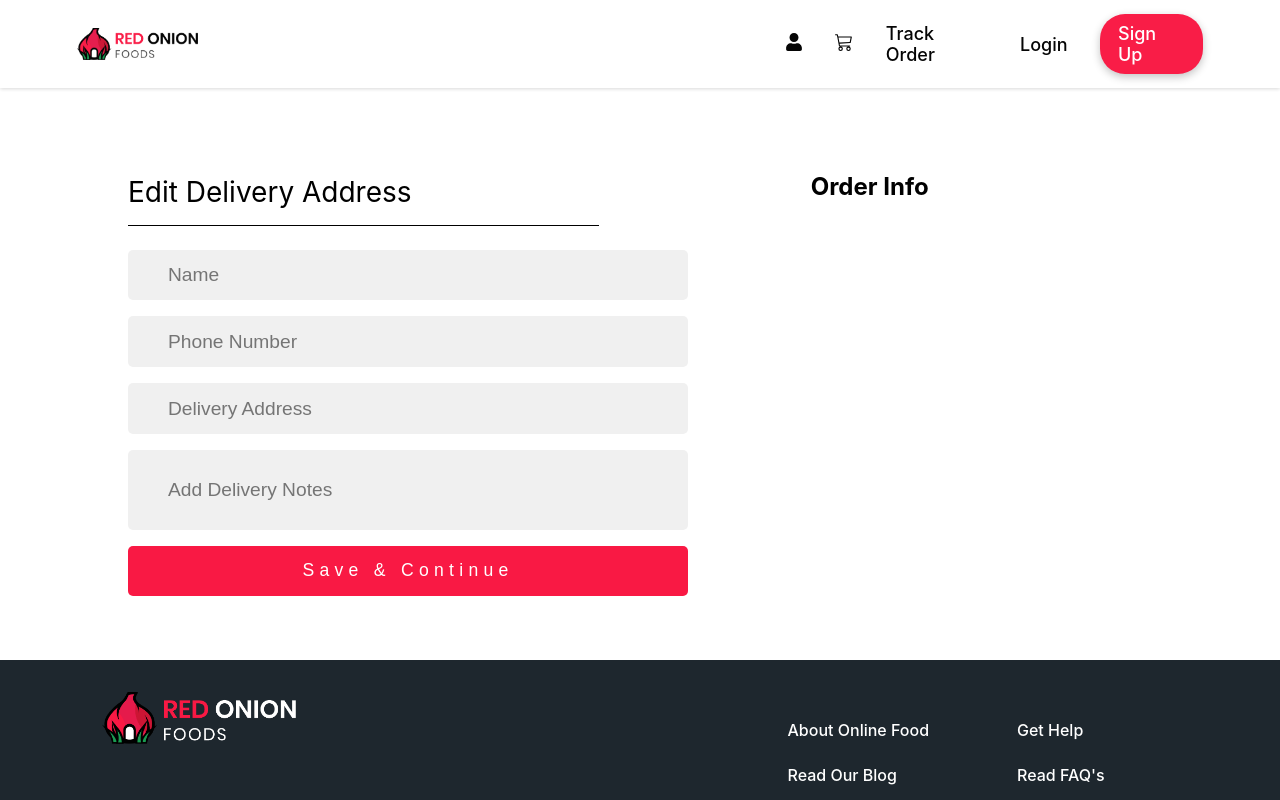
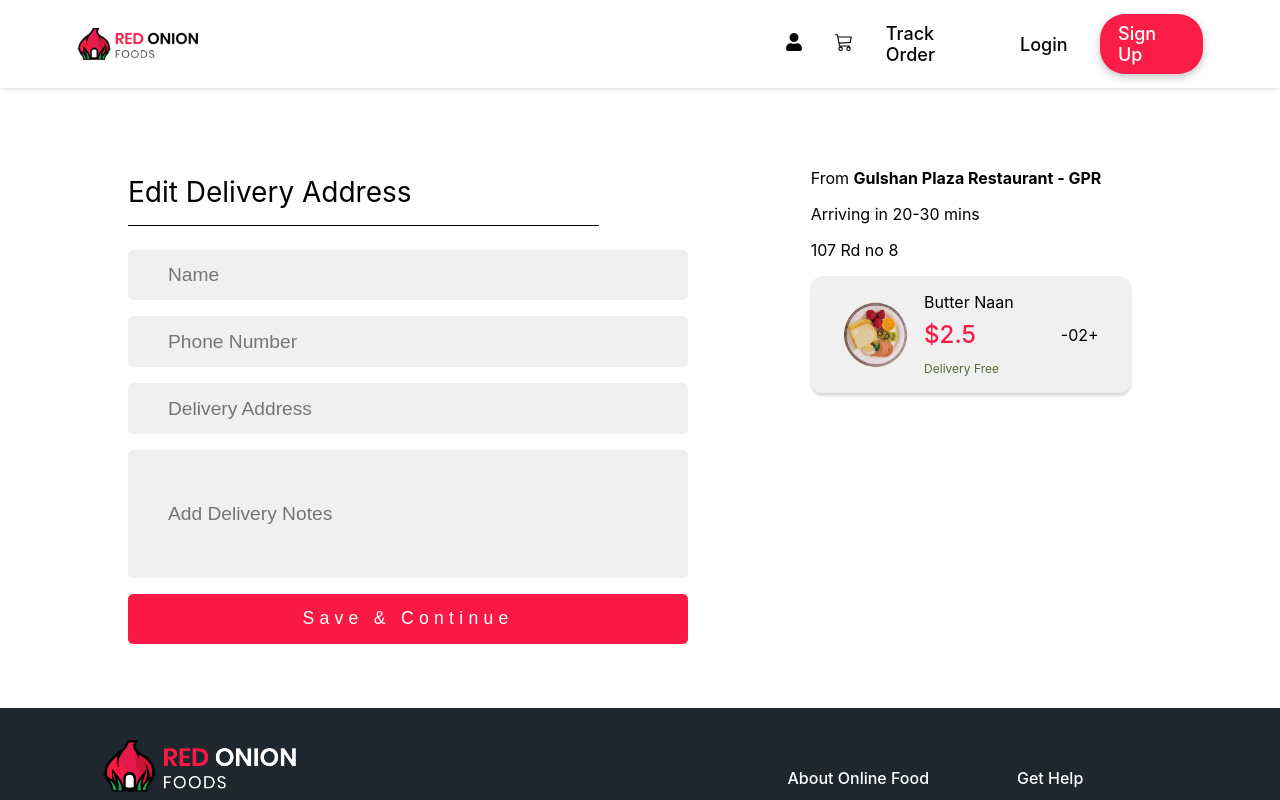
Before and after one commit to rirefat/red-onion, a React (Create React App) app: page /cart in a window 1280 px wide. Shown: the top 800 px of the page. Built offline with nearby package versions, Linux system fonts and the light colour scheme.

Commit message:
done cart item info

```diff
--- a/src/components/Cart/Cart.css
+++ b/src/components/Cart/Cart.css
@@ -36,7 +36,7 @@
   outline: none;
 }
 .cart .client-info form #delivery_notes {
-  min-height: 5rem;
+  min-height: 8rem;
   padding: 0 2.5rem !important;
 }
 .cart .client-info form button {
--- a/src/components/Cart/Cart.js
+++ b/src/components/Cart/Cart.js
@@ -1,4 +1,5 @@
 import React from 'react';
+import CartItem from '../CartItem/CartItem';
 import './Cart.css';
 
 const Cart = () => {
@@ -16,7 +17,11 @@ const Cart = () => {
                 </form>
             </div>
             <div className="order-info">
-                <h2>Order Info</h2>
+                <p>From <strong>Gulshan Plaza Restaurant - GPR</strong></p>
+                <p>Arriving in 20-30 mins</p>
+                <p>107 Rd no 8</p>
+
+                <CartItem></CartItem>
             </div>
         </div>
     );
--- a/src/components/Cart/Cart.scss
+++ b/src/components/Cart/Cart.scss
@@ -1,5 +1,6 @@
 $primary-color: #F91944;
 $primary-deep: #d2032b;
+$secondary-bg: #f0f0f0;
 
 .cart {
     display: grid;
@@ -32,7 +33,7 @@ $primary-deep: #d2032b;
                 font-size: 1.2rem;
                 border: none;
                 border-radius: 5px;
-                background-color: #f0f0f0;
+                background-color: $secondary-bg;
 
                 &:focus {
                     outline: none;
@@ -40,7 +41,7 @@ $primary-deep: #d2032b;
             }
 
             #delivery_notes{
-                min-height: 5rem;
+                min-height: 8rem;
                 padding: 0 2.5rem !important;
             }
 
--- /dev/null
+++ b/src/components/CartItem/CartItem.css
@@ -0,0 +1,33 @@
+.cart-item {
+  background-color: #f0f0f0;
+  display: flex;
+  justify-content: space-between;
+  align-items: center;
+  border-radius: 12px;
+  padding: 1rem 2rem;
+  margin-bottom: 1.8rem;
+  width: 75%;
+  box-shadow: rgba(0, 0, 0, 0.15) 0px 3px 3px 0px;
+}
+.cart-item .item-info {
+  display: flex;
+  justify-content: flex-start;
+  align-items: center;
+}
+.cart-item .item-info img {
+  width: 30%;
+  margin-right: 1rem;
+}
+.cart-item .item-info p {
+  margin-top: 0;
+  margin-bottom: 0.5rem;
+}
+.cart-item .item-info .price {
+  font-weight: 500;
+  font-size: 1.5rem;
+  color: #F91944;
+}
+.cart-item .item-info .note {
+  font-size: 12px;
+  color: darkolivegreen;
+}/*# sourceMappingURL=CartItem.css.map */
--- /dev/null
+++ b/src/components/CartItem/CartItem.js
@@ -0,0 +1,27 @@
+import React from 'react';
+import './CartItem.css';
+
+import img from '../../assets/images/breakfast/breakfast_id_2.png'
+
+const CartItem = () => {
+    return (
+        <div className='cart-item'>
+            <div className="item-info">
+                <img src={img} alt="" />
+                <div>
+                    <p>Butter Naan</p>
+                    <p className="price">$2.5</p>
+                    <span className='note'>Delivery Free</span>
+                </div>
+            </div>
+
+            <div className="quantity">
+                <span>-</span>
+                <span>02</span>
+                <span>+</span>
+            </div>
+        </div>
+    );
+};
+
+export default CartItem;
--- /dev/null
+++ b/src/components/CartItem/CartItem.scss
@@ -0,0 +1,42 @@
+$primary-color: #F91944;
+$primary-deep: #d2032b;
+$secondary-bg: #f0f0f0;
+
+.cart-item{
+    background-color: $secondary-bg;
+    display: flex;
+    justify-content: space-between;
+    align-items: center;
+    border-radius: 12px;
+    padding: 1rem 2rem;
+    margin-bottom: 1.8rem;
+    width: 75%;
+    box-shadow: rgba(0, 0, 0, 0.15) 0px 3px 3px 0px;
+
+    .item-info{
+        display: flex;
+        justify-content: flex-start;
+        align-items: center;
+
+        img{
+            width: 30%;
+            margin-right: 1rem;
+        }
+
+        p{
+            margin-top: 0;
+            margin-bottom: 0.5rem;
+        }
+
+        .price{
+            font-weight: 500;
+            font-size: 1.5rem;
+            color: $primary-color;
+        }
+
+        .note{
+            font-size: 12px;
+            color: darkolivegreen;
+        }
+    }
+}
```
Also changed, not shown: 2 other files (tests, documents, lock files or other folders).
